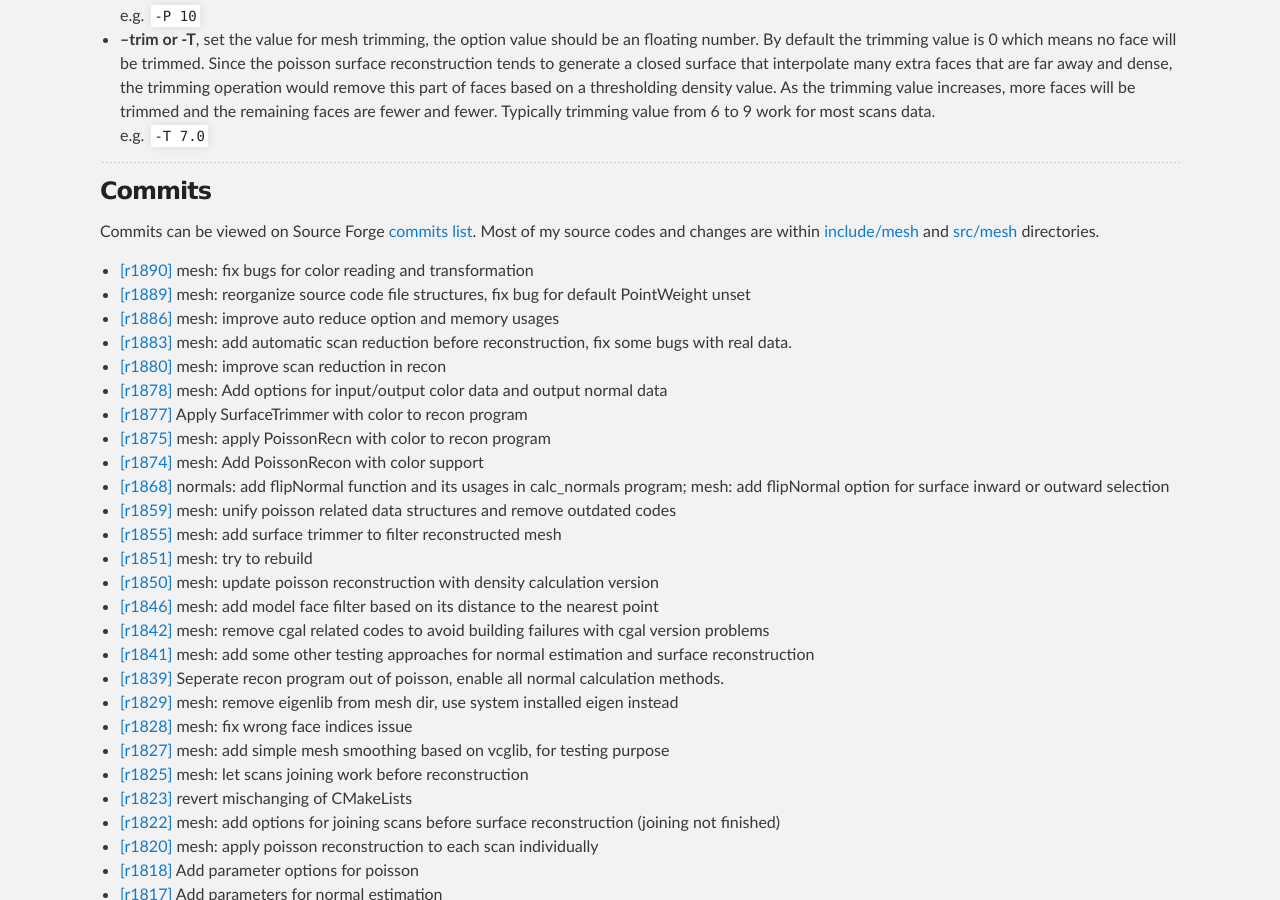
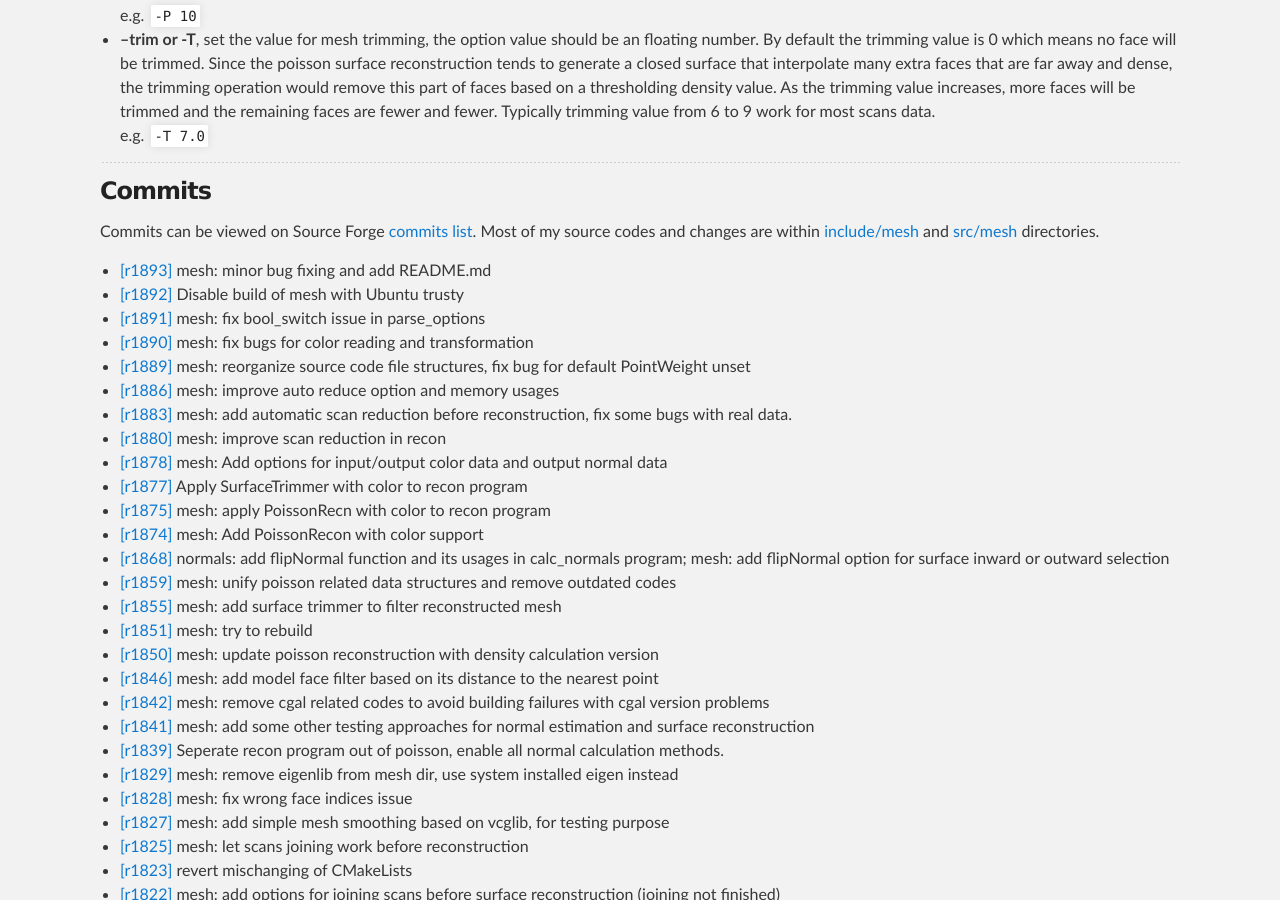
Before and after one commit to xiasun/gsoc2018, a Jekyll site: the page built from index.md, in a window 1280 px wide and 900 px high, scrolled down 7266 px. Built offline with Jekyll 4.4.1, drawn with Linux system fonts in a browser that asks for light colours; our own code applies the rules of GitHub Pages for plain Markdown files.

Commit message:
Update content

```diff
--- a/index.md
+++ b/index.md
@@ -128,6 +128,9 @@ e.g. `-T 7.0`
 ---
 ### Commits
 Commits can be viewed on Source Forge [commits list](https://sourceforge.net/p/slam6d/code/commit_browser). Most of my source codes and changes are within [include/mesh](https://sourceforge.net/p/slam6d/code/HEAD/tree/trunk/include/mesh/) and [src/mesh](https://sourceforge.net/p/slam6d/code/HEAD/tree/trunk/src/mesh/) directories.
+- [[r1893]](https://sourceforge.net/p/slam6d/code/1893) mesh: minor bug fixing and add README.md
+- [[r1892]](https://sourceforge.net/p/slam6d/code/1892) Disable build of mesh with Ubuntu trusty
+- [[r1891]](https://sourceforge.net/p/slam6d/code/1891) mesh: fix bool_switch issue in parse_options
 - [[r1890]](https://sourceforge.net/p/slam6d/code/1890) mesh: fix bugs for color reading and transformation
 - [[r1889]](https://sourceforge.net/p/slam6d/code/1889) mesh: reorganize source code file structures, fix bug for default PointWeight unset
 - [[r1886]](https://sourceforge.net/p/slam6d/code/1886) mesh: improve auto reduce option and memory usages
```
